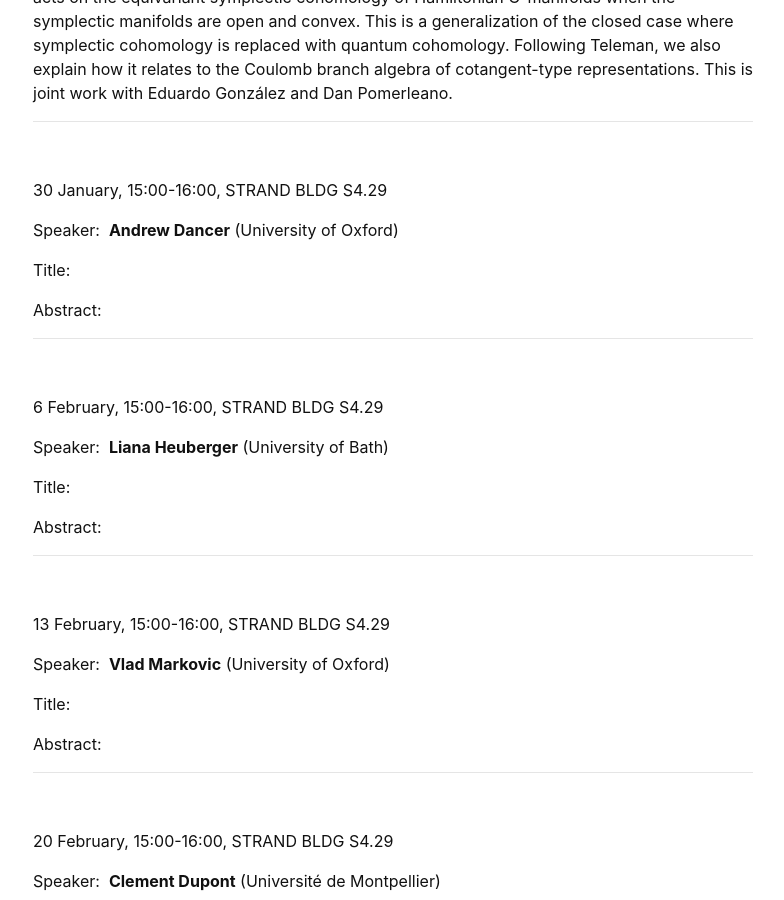
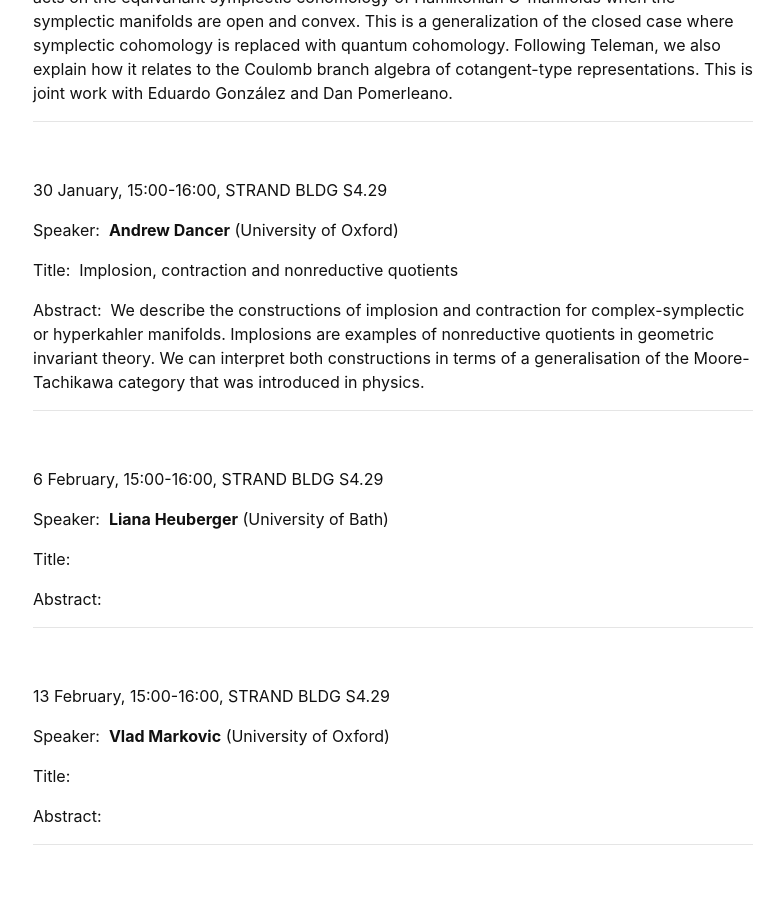
Before and after one commit to kcl-geometry-seminar/kcl-geometry-seminar.github.io, a Jekyll site: the page built from pages/index.md, in a window 1280 px wide and 900 px high, scrolled down 649 px. Shown: the whole window, without its empty margins (247-1031 px from the left). Built offline with Jekyll 4.4.1, drawn with Linux system fonts in a browser that asks for light colours; a script that is not in the unit is left out.

Commit message:
Update index.md
Added the title and abstract for Andrew Dancer's talk.

```diff
--- a/pages/index.md
+++ b/pages/index.md
@@ -36,9 +36,13 @@ Abstract:&nbsp; For a compact Lie group G, its massless Coulomb branch algebra i
 
 Speaker:&nbsp; **Andrew Dancer** (University of Oxford)
 
-Title:&nbsp;
+Title:&nbsp; Implosion, contraction and nonreductive quotients
 
-Abstract:&nbsp;
+Abstract:&nbsp; We describe the constructions of implosion and contraction for
+complex-symplectic or hyperkahler manifolds. Implosions are examples
+of nonreductive quotients in geometric invariant theory. We can
+interpret both constructions in terms of a generalisation of the
+Moore-Tachikawa category that was introduced in physics.
 
 ---------------------------------------------------------
 <br />
```
